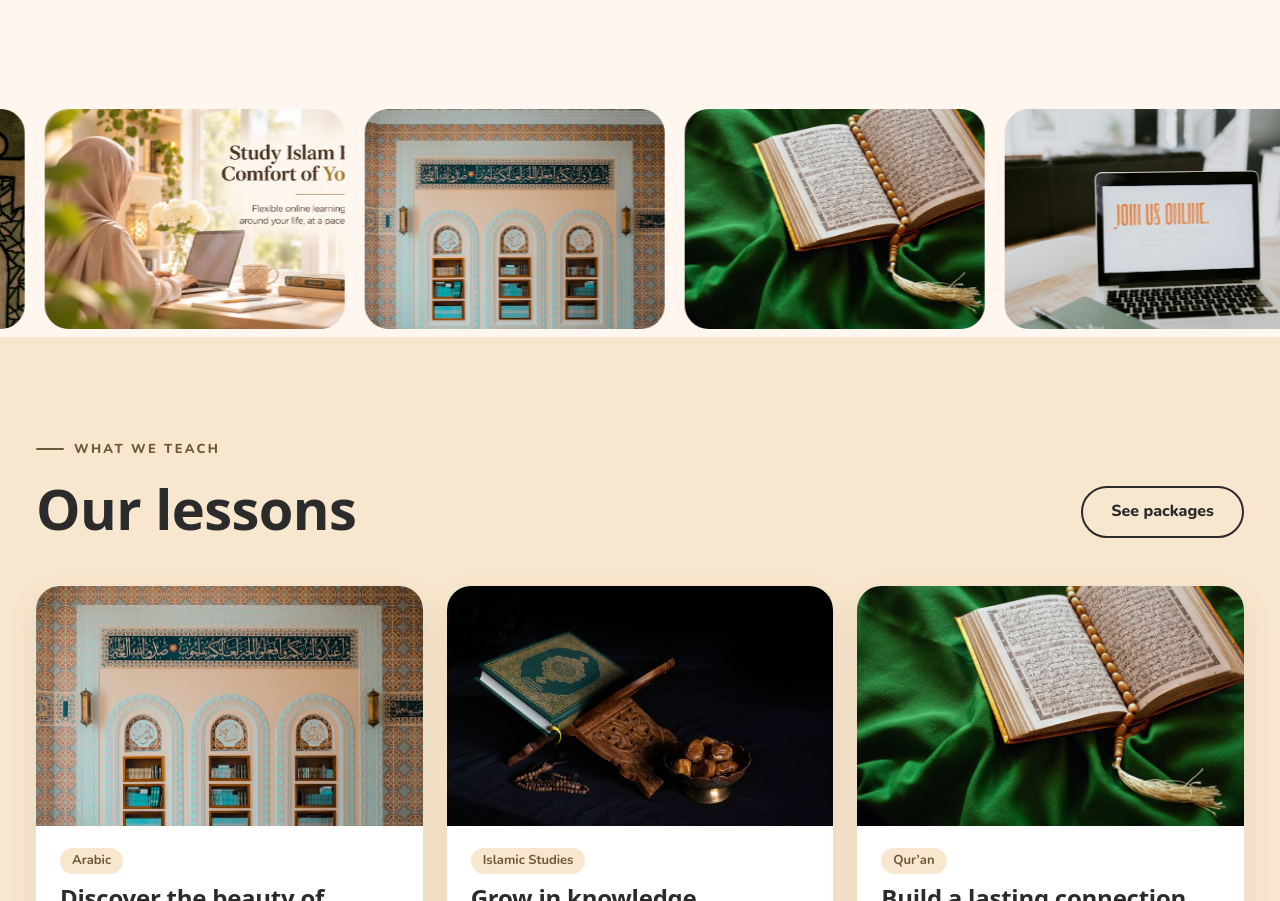
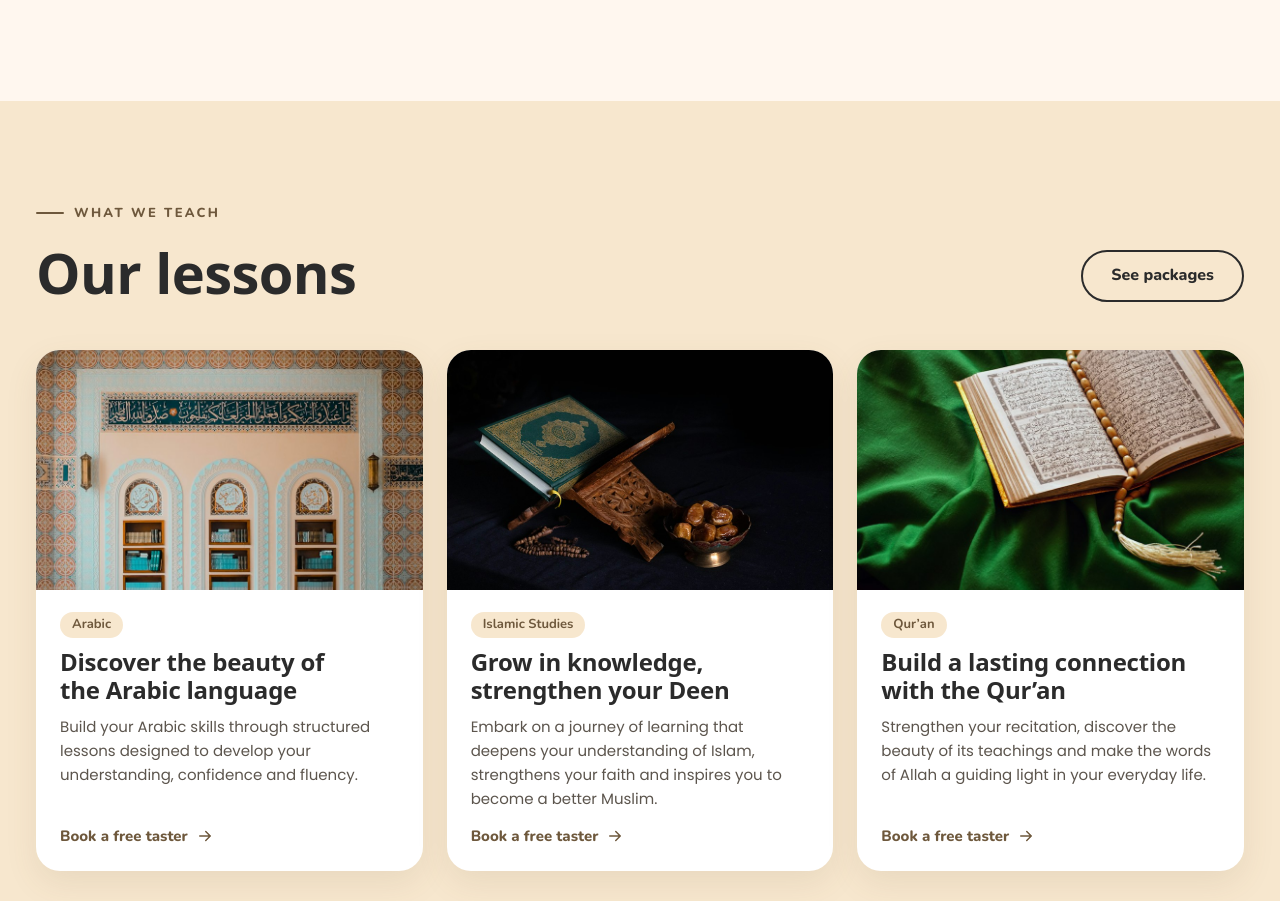
Before and after one commit to monettz/sou, a website built with Vite: page index.html in a window 1280 px wide. Shown: the part 2614-3515 px from the top of the page. Built offline with nearby package versions, Linux system fonts and the light colour scheme; files whose address does not match are found by name; a web font is replaced by a local one.

Commit message:
Home: remove the scrolling photo strip above 'Our lessons'
Co-Authored-By: Claude Opus 5.5 <noreply@anthropic.com>
Claude-Session: https://claude.ai/code/session_01AZZycWZDyUa9S68LxDqSkf

```diff
--- a/index.html
+++ b/index.html
@@ -111,7 +111,6 @@
     </div>
   </section>
 
-  <div class="img-marquee alt" aria-hidden="true"><div class="track"><img src="assets/hero2.jpg" alt="" width="1100" height="733" loading="lazy" decoding="async"><img src="assets/study-home.jpg" alt="" width="1280" height="720" loading="lazy" decoding="async"><img src="assets/post-flyer.jpg" alt="" width="800" height="1200" loading="lazy" decoding="async"><img src="assets/post-class.jpg" alt="" width="800" height="534" loading="lazy" decoding="async"><img src="assets/about-online.jpg" alt="" width="700" height="467" loading="lazy" decoding="async"><img src="assets/hero1.jpg" alt="" width="1100" height="733" loading="lazy" decoding="async"><img src="assets/hero2.jpg" alt="" width="1100" height="733" loading="lazy" decoding="async"><img src="assets/study-home.jpg" alt="" width="1280" height="720" loading="lazy" decoding="async"><img src="assets/post-flyer.jpg" alt="" width="800" height="1200" loading="lazy" decoding="async"><img src="assets/post-class.jpg" alt="" width="800" height="534" loading="lazy" decoding="async"><img src="assets/about-online.jpg" alt="" width="700" height="467" loading="lazy" decoding="async"><img src="assets/hero1.jpg" alt="" width="1100" height="733" loading="lazy" decoding="async"></div></div>
 
   <section class="sec">
     <div class="wrap">
--- a/src/styles.css
+++ b/src/styles.css
@@ -138,11 +138,8 @@ main{overflow-x:clip}
 .marquee .track{display:inline-flex;gap:48px;animation:marq 32s linear infinite;padding-left:48px}
 .marquee span{font:600 26px/1 var(--display);display:inline-flex;align-items:center;gap:48px}
 .marquee span::after{content:"";display:inline-block;width:9px;height:9px;background:var(--tan);transform:rotate(45deg);vertical-align:middle}
-.img-marquee{overflow:hidden;padding-block:8px}
-.img-marquee .track{display:flex;gap:20px;width:max-content;animation:marq 48s linear infinite}
-.img-marquee img{width:300px;height:220px;object-fit:cover;border-radius:24px;flex:none}
 @keyframes marq{to{transform:translateX(-50%)}}
-.marquee:hover .track,.img-marquee:hover .track{animation-play-state:paused}
+.marquee:hover .track{animation-play-state:paused}
 
 /* word reveal */
 .reveal-words{font:600 clamp(28px,3.6vw,46px)/1.25 var(--display);letter-spacing:-.01em}
@@ -396,7 +393,6 @@ form{display:flex;flex-direction:column;gap:18px}
   .fab-taster{left:max(12px,env(safe-area-inset-left,0px));right:calc(max(12px,env(safe-area-inset-right,0px)) + 66px);bottom:calc(14px + env(safe-area-inset-bottom,0px));justify-content:center;min-height:56px}
   .fab-wa{right:max(12px,env(safe-area-inset-right,0px));bottom:calc(14px + env(safe-area-inset-bottom,0px));width:56px;height:56px}
   .footer{padding-bottom:110px}
-  .img-marquee img{width:220px;height:160px}
   .cal-grid{gap:4px}
   .cal-grid button{min-height:44px;font-size:14px}
 }
@@ -425,7 +421,7 @@ form{display:flex;flex-direction:column;gap:18px}
   .hero-btns .btn{width:100%;min-height:56px;padding-inline:20px}
 }
 /* baked-in text sits on the right: when cropped, keep the student (left side) */
-.img-marquee img[src$="study-home.jpg"],.cf-card img[src$="study-home.jpg"]{object-position:left center}
+.cf-card img[src$="study-home.jpg"]{object-position:left center}
 
 /* ===== Stage 01 content update: banner slider, arches, levels, assessment, embedded forms ===== */
 .banner{position:relative;background:var(--cream)}
```
